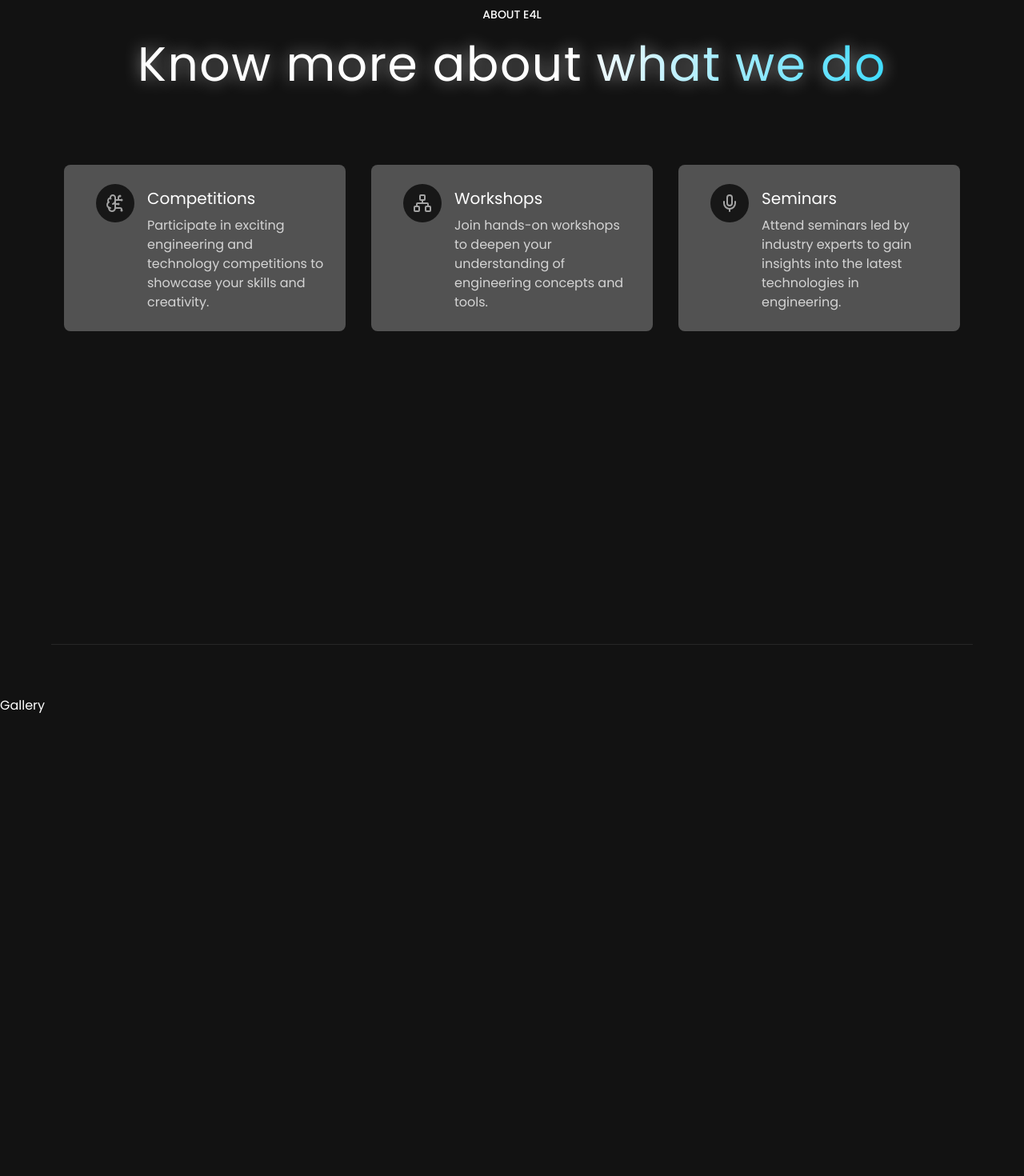
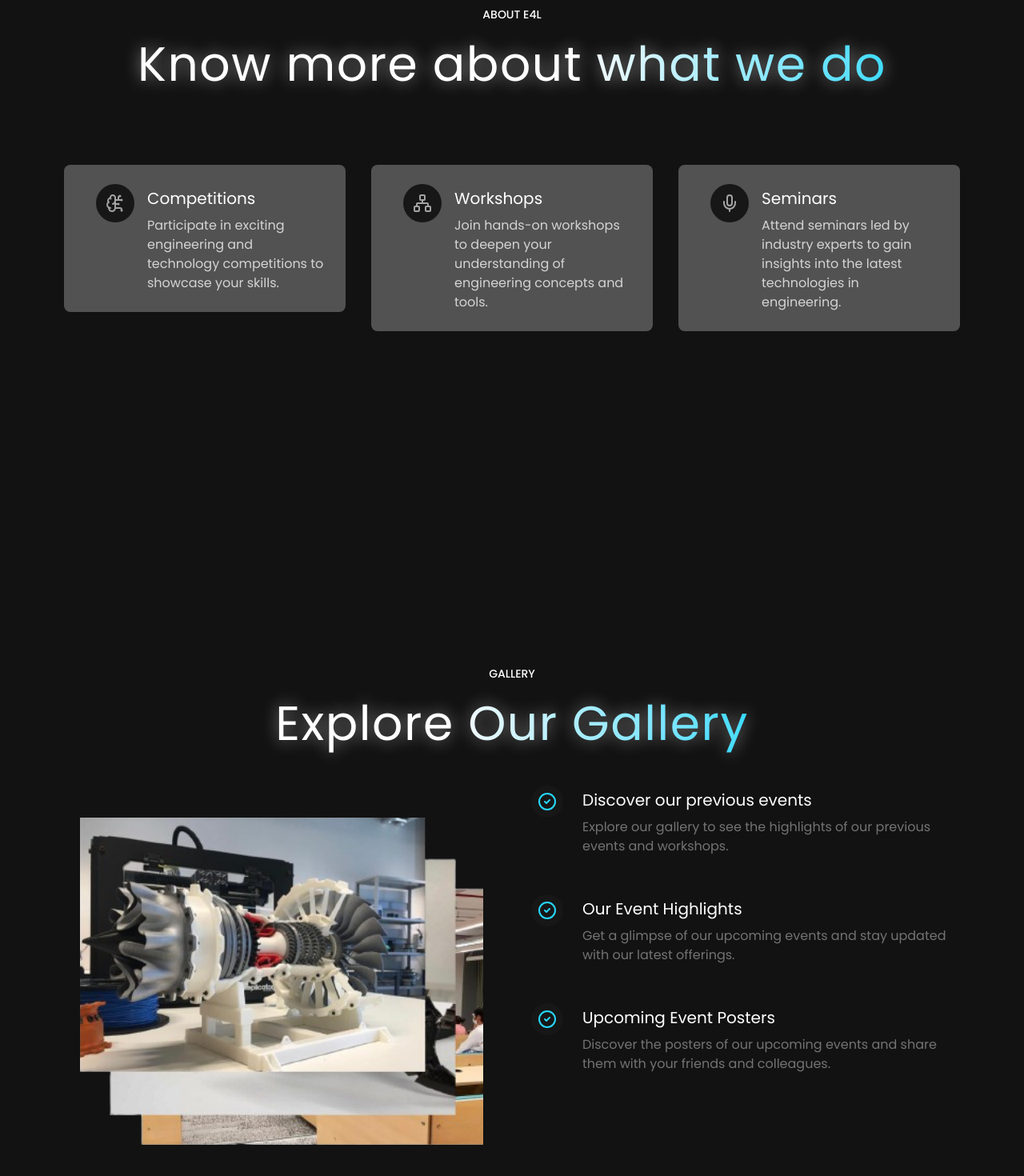
Before and after one commit to E4L-HWU/website, a React (Vite) app: page / in a window 1280 px wide. Shown: the part 1041-2511 px from the top of the page at 80% size. Before the commit the page ends 1935 px from the top, so only its background shows below. Built offline with nearby package versions, Linux system fonts and the light colour scheme.

Commit message:
Completed gallery Section

```diff
--- a/src/assets/index.js
+++ b/src/assets/index.js
@@ -77,6 +77,8 @@ import robowars3 from "./images/Robowars/robowars3.jpg";
 import robowars4 from "./images/Robowars/robowars4.jpg";
 import robowars5 from "./images/Robowars/robowars5.jpg";
 
+import gallery from "./images/gallery.png";
+
 export {
     logo,
     print1,
@@ -132,4 +134,5 @@ export {
     robowars3,
     robowars4,
     robowars5,
+    gallery,
 };
--- a/src/components/About.jsx
+++ b/src/components/About.jsx
@@ -5,7 +5,7 @@ import { features } from "../constants";
 
 const About = () => {
     return (
-        <div className="relative mt-20 border-b border-neutral-800 min-h-[800px]">
+        <div className="relative mt-20 border-neutral-800 min-h-[800px] -mb-16">
             <motion.div
                 variants={textVariant()}
                 className="text-center"
@@ -26,7 +26,7 @@ const About = () => {
                     </span>
                 </h2>
             </motion.div>
-            <div className="flex flex-wrap mt-10 lg:mt-20">
+            <div className="flex flex-wrap mt-10 lg:mt-20 justify-center">
                 {features.map((feature, index) => (
                     <div key={index} className="w-full sm:w-1/2 lg:w-1/3 p-4">
                         <div className="bg-neutral-600 rounded-lg p-6 flex items-start transition-transform transform hover:-translate-y-2 hover:bg-primaryBlue hover:shadow-lg hover:shadow-neutral-700 group duration-300">
--- a/src/components/Gallery.jsx
+++ b/src/components/Gallery.jsx
@@ -1,7 +1,49 @@
+import { CheckCircle2 } from "lucide-react";
+import { gallery } from "../assets";
+import { gallerypoints } from "../constants";
+
+import { SectionWrapper } from "../hoc";
+
 const Gallery = () => {
     return (
-        <div>Gallery</div>
+        <div className="text-center lg:-mt-16 md:-mt-16 mt-5">
+            <span className="text-white text-sm font-medium px-2 py-1 uppercase bg-clip-text">
+                Gallery
+            </span>
+            <h2
+                className="text-5xl sm:text-5xl lg:text-6xl mt-5 tracking-wide bg-clip-text"
+                style={{ textShadow: "0 0 20px rgba(255, 255, 255, 0.5)" }}
+            >
+                Explore
+                <span
+                    className="bg-gradient-to-r from-slate-50 to-primaryBlue text-transparent bg-clip-text"
+                    style={{ textShadow: "0 0 20px rgba(255, 255, 255, 0.5)" }}
+                >
+                    {" "}Our Gallery
+                </span>
+            </h2>
+            <div className="flex flex-wrap justify-center">
+                <div className="p-2 w-full lg:w-1/2">
+                    <img src={gallery} alt="3D printing workshop image" className="w-[90%] h-auto mx-auto mt-10 lg:mt-20" />
+                </div>
+                <div className="pt-12 w-full lg:w-1/2">
+                    {gallerypoints.map((point, index) => (
+                        <div key={index} className="flex mb-12">
+                            <div className="text-primaryBlue mx-6 bg-neutral-900 h-10 w-10 p-2 justify-center items-center rounded-full">
+                                <CheckCircle2 />
+                            </div>
+                            <div>
+                                <h5 className="mt-1 mb-2 text-xl text-left">
+                                    {point.title}
+                                </h5>
+                                <p className="text-md text-neutral-500 text-left">{point.description}</p>
+                            </div>
+                        </div>
+                    ))}
+                </div>
+            </div>
+        </div>
     )
 }
 
-export default Gallery
+export default SectionWrapper(Gallery, "Gallery");
--- a/src/constants/index.jsx
+++ b/src/constants/index.jsx
@@ -15,7 +15,7 @@ export const features = [
     icon: <BrainCircuit />,
     text: "Competitions",
     description:
-      "Participate in exciting engineering and technology competitions to showcase your skills and creativity.",
+      "Participate in exciting engineering and technology competitions to showcase your skills.",
   },
   {
     icon: <Network />,
@@ -54,26 +54,21 @@ export const about = [
   },
 ];
 
-export const checklistItems = [
+export const gallerypoints = [
   {
-    title: "Code merge made easy",
+    title: "Discover our previous events",
     description:
-      "Track the performance of your VR apps and gain insights into user behavior.",
+      "Explore our gallery to see the highlights of our previous events and workshops.",
   },
   {
-    title: "Review code without worry",
+    title: "Our Event Highlights",
     description:
-      "Track the performance of your VR apps and gain insights into user behavior.",
+      "Get a glimpse of our upcoming events and stay updated with our latest offerings.",
   },
   {
-    title: "AI Assistance to reduce time",
+    title: "Upcoming Event Posters",
     description:
-      "Track the performance of your VR apps and gain insights into user behavior.",
-  },
-  {
-    title: "Share work in minutes",
-    description:
-      "Track the performance of your VR apps and gain insights into user behavior.",
+      "Discover the posters of our upcoming events and share them with your friends and colleagues.",
   },
 ];
 
```
Also changed, not shown: src/assets/images/gallery.png (added).
